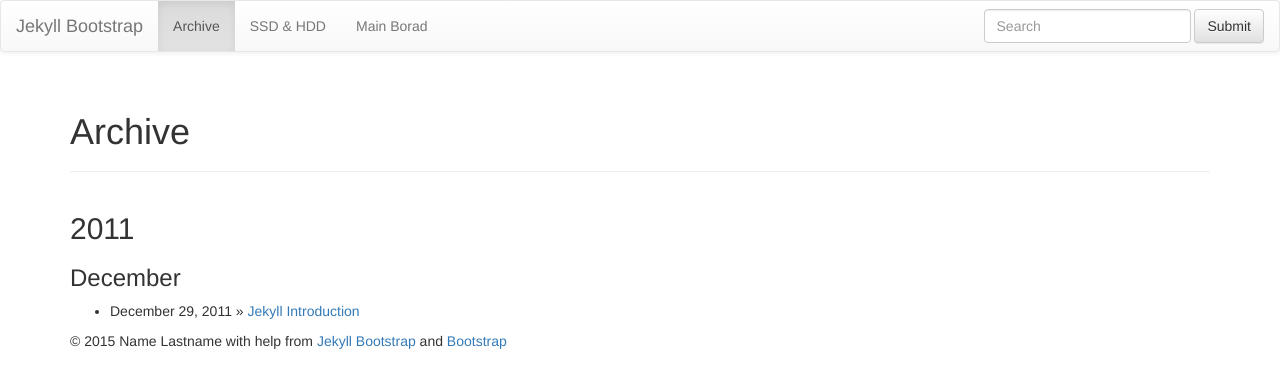
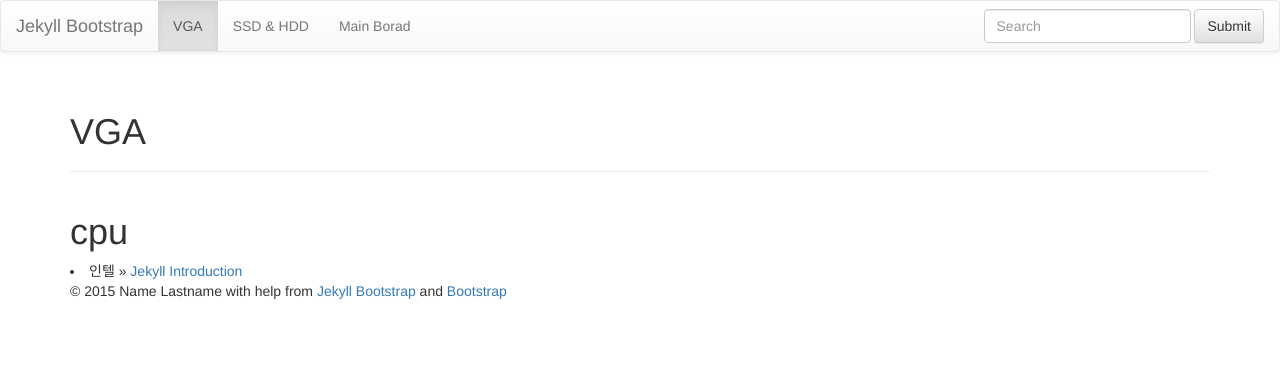
Before and after one commit to kutchoiwjun92/kutchoiwjun92.github.com, a Jekyll site: the page built from archive.html, in a window 1280 px wide. Shown: the top 388 px of the page. Built offline with Jekyll 4.4.1, drawn with Linux system fonts in a browser that asks for light colours; nearby versions of some CDN libraries; library files that are not in the unit come from our copies.

Commit message:
Update archive.html

```diff
--- a/archive.html
+++ b/archive.html
@@ -1,10 +1,9 @@
 ---
 layout: page
-title : Archive
-header : Post Archive
+title: VGA
+header: Posts By Tag
 group: navigation
 ---
-{% include JB/setup %}
+<h1> cpu </h1>
 
-{% assign posts_collate = site.posts %}
-{% include JB/posts_collate %}
+<li><span> 인텔 </span> &raquo; <a href="/lessons/2011/12/29/jekyll-introduction">Jekyll Introduction</a></li>
```
